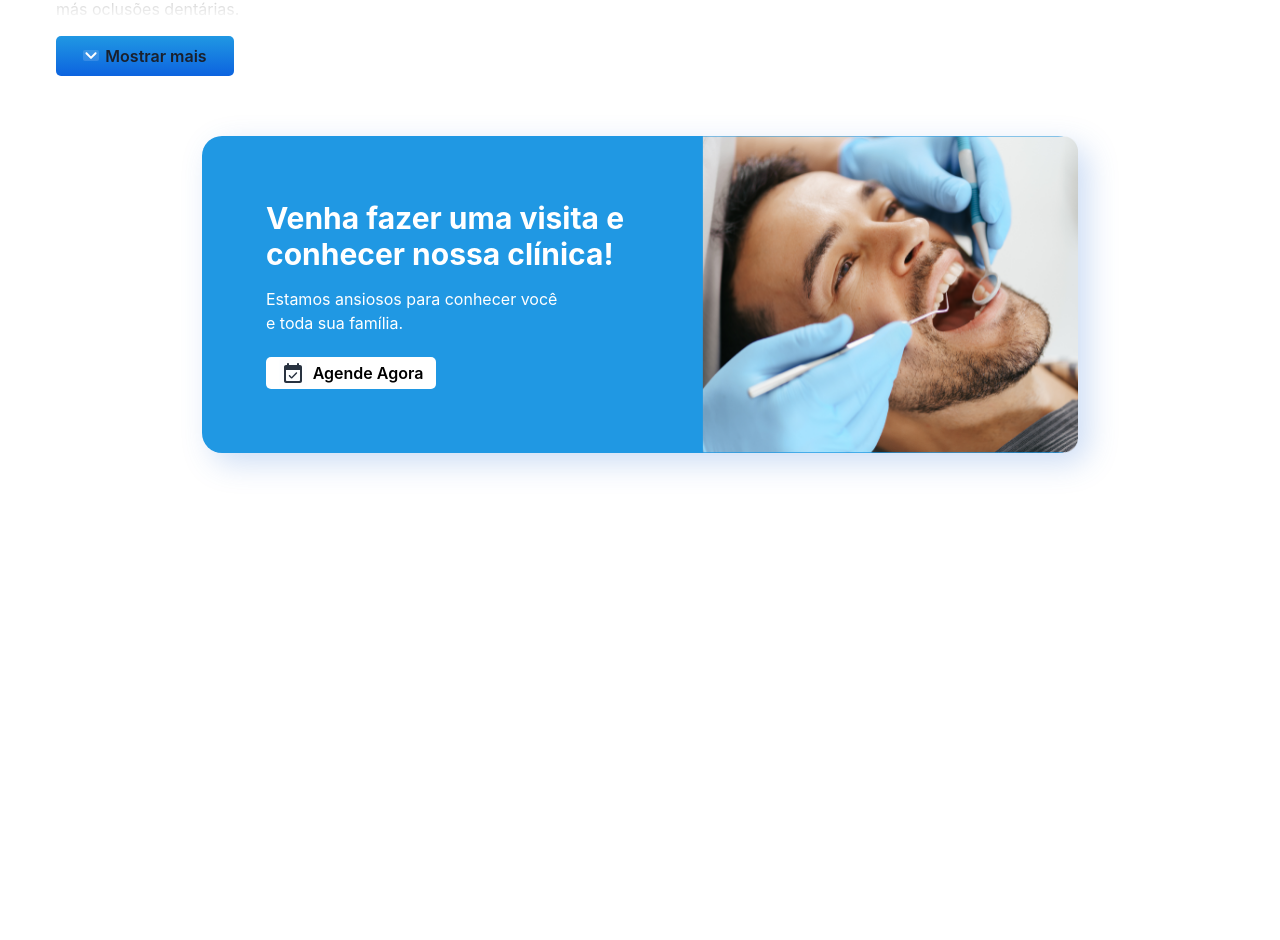
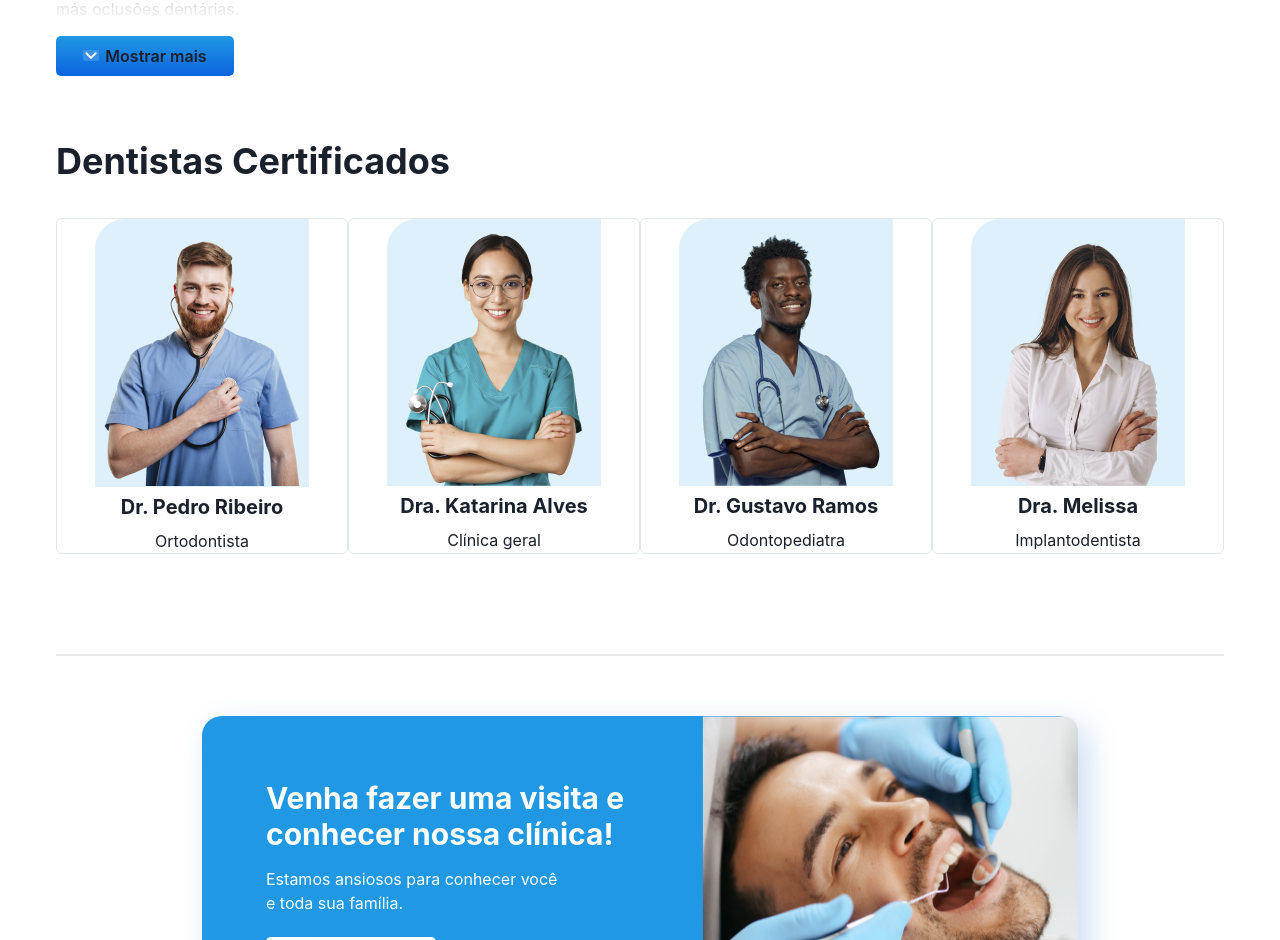
Before and after one commit to PedrodoDivino/odonto_clean, a React (Create React App) app: page / in a window 1280 px wide. Shown: the part 1893-2833 px from the top of the page. Before the commit the page ends 2406 px from the top, so only its background shows below. Built offline with nearby package versions, Linux system fonts and the light colour scheme.

Commit message:
[Pedro] Adição de comnponente

```diff
--- a/src/App.tsx
+++ b/src/App.tsx
@@ -5,6 +5,7 @@ import { Differential } from "./components/pages/Differential";
 import { RetanguloPage } from "./components/pages/RetanguloPage";
 import { Treatments } from "./components/pages/Treatments";
 import WithSubnavigation from "./components/navbar/navbar";
+import { Carousel } from "./components/pages/Carousel";
 
 function App() {
   return (
@@ -15,6 +16,7 @@ function App() {
         <Home />
         <Differential />
         <Treatments />
+        <Carousel />
         <RetanguloPage />
       </Container>
     </ChakraProvider>
--- a/src/components/pages/Carousel/index.jsx
+++ b/src/components/pages/Carousel/index.jsx
@@ -0,0 +1,52 @@
+import {
+    Box,
+    Heading,
+    Image,
+    LinkBox,
+    LinkOverlay,
+    SimpleGrid,
+    Text,
+  } from "@chakra-ui/react";
+
+  import { arrayCarousel } from "../../../helpers/arrayCarousel.ts";
+
+  export const Carousel = () => {
+    return (
+      <Box
+        w="full"
+        h="auto"
+        mt="64px"
+        borderBottom="2px solid rgba(2, 14, 31, 0.09)"
+      >
+        <Heading size="xl" my="3" mb="35px">
+          Dentistas Certificados
+        </Heading>
+
+        <SimpleGrid columns={[1, 2, 4]}  mb="100px">
+          {arrayCarousel.map((infos) => (
+            <LinkBox
+
+              as="article"
+              maxW="sm"
+              borderWidth="1px"
+              rounded="md"
+              key={infos.id}
+            >
+              <Box display="flex" justifyContent="center" >
+                <Image
+                  src={infos.image}
+                  bgColor="rgba(32, 152, 227, 0.15)"
+                  borderTopLeftRadius={30}
+                />
+              </Box>
+              <Heading size="md" my="2" mb="10px" textAlign="center">
+                <LinkOverlay href="#">{infos.title}</LinkOverlay>
+              </Heading>
+              <Text textAlign="center">{infos.text}</Text>
+              <Text textAlign="center">{infos.description}</Text>
+            </LinkBox>
+          ))}
+        </SimpleGrid>
+      </Box>
+    );
+  };
--- a/src/helpers/arrayCarousel.ts
+++ b/src/helpers/arrayCarousel.ts
@@ -5,33 +5,33 @@ import  Foto_doutor3 from "../assets/images/Foto_doutor3.png";
 import  Foto_doutor4 from "../assets/images/Foto_doutor4.png";
 
 type JsonProps = {
-  icon: string;
+  image: string;
   title: string;
   description: string;
   id: number;
 };
 
-export const arrayTreatments: JsonProps[] = [
+export const arrayCarousel: JsonProps[] = [
   {
     id: 1,
-    icon: Foto_doutor1 ,
+    image: Foto_doutor1 ,
     title: "Dr. Pedro Ribeiro",
     description: "Ortodontista",
   },
   {
     id: 2,
-    icon: Foto_doutor2 ,
+    image: Foto_doutor2 ,
     title: "Dra. Katarina Alves",
     description: "Clínica geral",
   },
   {
     id: 3,
-    icon: Foto_doutor3 ,
+    image: Foto_doutor3 ,
     title: "Dr. Gustavo Ramos",
     description: "Odontopediatra",
   }, {
     id: 4,
-    icon: Foto_doutor4 ,
+    image: Foto_doutor4 ,
     title: "Dra. Melissa",
     description: "Implantodentista",
   },
```
